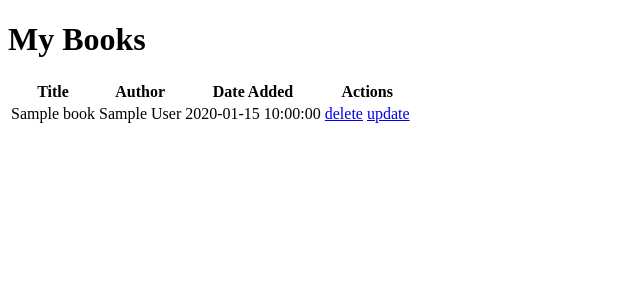
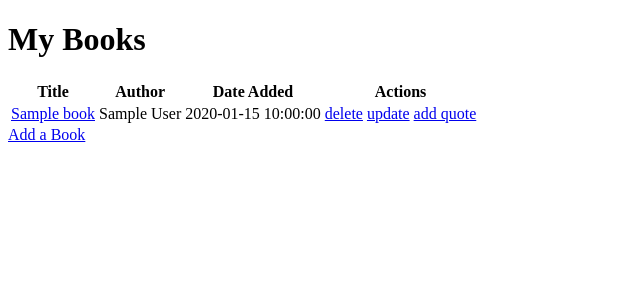
Before and after one commit to cd-chicago-june-cohort/books_Alyssa, a Flask app: template templates/book_list.html in a window 1280 px wide. Shown: the top 300 px of the page, without its empty margins (0-640 px from the left). Run offline with Flask 2, Linux system fonts and the light colour scheme; the template is opened without the code that fills it: most values are stand-ins (such as "Sample title", 1, 10 or a date in 2020).

Commit message:
Added quote list functionality

```diff
--- a/server.py
+++ b/server.py
@@ -10,16 +10,18 @@ def index():
 
 @app.route('/add', methods=['POST'])
 def add_book():
-    query = 'insert into books (author, title, created_at) values(:author, :title, NOW())'
+    insert = 'insert into books (author, title, created_at) values(:author, :title, NOW())'
     data = {
         'author': request.form['author'],
         'title': request.form['title']
     }
-    mysql.query_db(query, data)
+    mysql.query_db(insert, data)
     return redirect('/book_list')
 
-@app.route('/book_list')
+@app.route('/book_list', methods=['GET', 'POST'])
 def book_list():
+    if request.method == 'POST':
+        return redirect ('/book_list')
     query = 'select author, title, date_format(created_at, "%b %D %Y") as date_added, id from books'
     all_books = mysql.query_db(query)
     return render_template ('book_list.html', all_books = all_books)
@@ -34,9 +36,9 @@ def delete_confirm(book_id):
 
 @app.route('/delete/<book_id>')
 def delete(book_id):
-    query = 'delete from books where id = :id'
+    delete = 'delete from books where id = :id'
     data = {'id': book_id}
-    mysql.query_db(query,data)
+    mysql.query_db(delete,data)
     return redirect ('/book_list')
 
 @app.route('/update_book/<book_id>')
@@ -49,13 +51,41 @@ def update_book(book_id):
 
 @app.route('/update_commit/<book_id>', methods = ["POST"])
 def update_commit(book_id):
-    query = 'update books set author = :author, title = :title, updated_at = NOW() where id = :id'
+    update = 'update books set author = :author, title = :title, updated_at = NOW() where id = :id'
     data = {
         'author' : request.form['author'],
         'title' : request.form['title'],
         'id' : book_id
     }
-    mysql.query_db(query, data)
+    mysql.query_db(update, data)
     return redirect('/book_list')
 
+@app.route('/add_quote/<book_id>')
+def add_quote(book_id):
+    query = 'select title, id from books where id = :id'
+    data = {'id' : book_id}
+    book_info = mysql.query_db(query, data)
+    book = book_info[0]
+    return render_template('add_quote.html', book=book)
+
+@app.route('/quote_commit/<book_id>', methods = ["POST"])
+def quote_commit(book_id):
+    insert = 'insert into quotes (quote, created_at, book_id) values(:quote, NOW(), :book_id)'
+    data = {
+        'quote': request.form['quote'],
+        'book_id': book_id
+    }
+    mysql.query_db(insert, data)
+    return redirect('/quotes/' + book_id)
+
+@app.route('/quotes/<book_id>')
+def quotes(book_id):
+    book_query = 'select title from books where id = :book_id'
+    quote_query = 'select quote from quotes join books on book_id = books.id where book_id = :book_id'
+    data = {'book_id': book_id}
+    book_info = mysql.query_db(book_query, data)
+    title = book_info[0]['title']
+    all_quotes = mysql.query_db(quote_query, data)
+    return render_template('quotes.html', all_quotes = all_quotes, title = title)
+
 app.run(debug=True)
--- a/templates/book_list.html
+++ b/templates/book_list.html
@@ -18,13 +18,14 @@
         <tbody>
             {% for book in all_books %}
                 <tr>
-                    <td>{{book.title}}</td>
+                    <td><a href="/quotes/{{book.id}}">{{book.title}}</a></td>
                     <td>{{book.author}}</td>
                     <td>{{book.date_added}}</td>
-                    <td><a href="/delete_confirm/{{book.id}}">delete</a>  <a href="/update_book/{{book.id}}">update</a></td>
+                    <td><a href="/delete_confirm/{{book.id}}">delete</a>  <a href="/update_book/{{book.id}}">update</a>  <a href="/add_quote/{{book.id}}">add quote</a></td>
                 </tr>
             {% endfor %}
         </tbody>
     </table>
+    <a href="/">Add a Book</a>
 </body>
 </html>
--- a/templates/update_book.html
+++ b/templates/update_book.html
@@ -9,8 +9,8 @@
 <body>
     <h1>Update book</h1>
     <form action="/update_commit/{{book.id}}" method = 'post'>
-        Title:<input type="text" name="title" value={{book.title}}><br/>
-        Author:<input type="text" name='author' value={{book.author}}><br/>
+        Title:<input type="text" name="title" value="{{book.title}}"><br/>
+        Author:<input type="text" name='author' value="{{book.author}}"><br/>
         <input type="submit">
     </form>
 </body>
```
Also changed, not shown: templates/add_quote.html (added, +20 -0 lines), templates/quotes.html (added, +16 -0 lines), wireframe.png (added).
